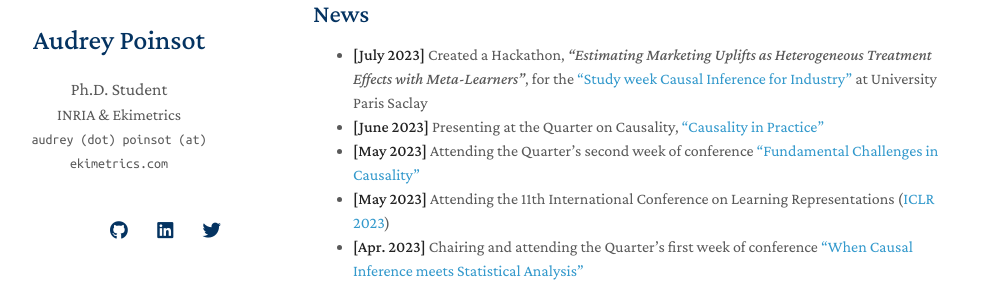
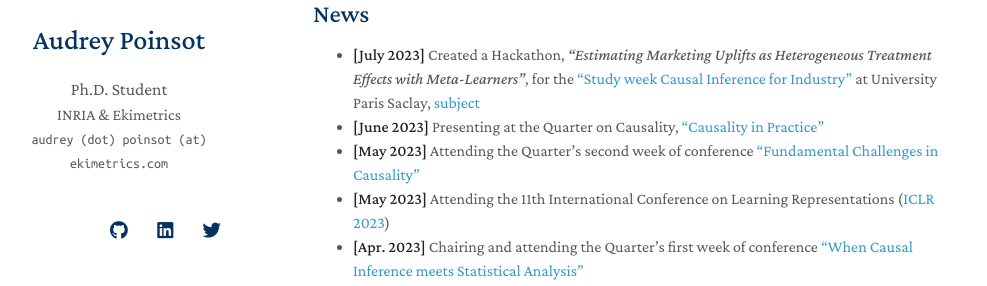
Before and after one commit to AudreyPoinsot/academic_website, a Jekyll site: the page built from index.md, in a window 1280 px wide and 900 px high, scrolled down 329 px. Shown: the part 190-476 px from the top of the window, without its empty margins (157-1144 px from the left). Built offline with Jekyll 4.4.1, drawn with Linux system fonts in a browser that asks for light colours; nearby versions of some CDN libraries; a style sheet for code colours, icons or effects is not loaded; our own code applies the rules of GitHub Pages for plain Markdown files.

Commit message:
add challenge Eki subject

```diff
--- a/index.md
+++ b/index.md
@@ -18,7 +18,7 @@ My goal is to provide advise and knowledge in order to democratize the use of ca
 
 ## News
 
-- **[July 2023]** Created a Hackathon, <em>"Estimating Marketing Uplifts as Heterogeneous Treatment Effects with Meta-Learners"</em>, for the <a href="https://quarter-on-causality.github.io/seme/">"Study week Causal Inference for Industry"</a> at University Paris Saclay
+- **[July 2023]** Created a Hackathon, <em>"Estimating Marketing Uplifts as Heterogeneous Treatment Effects with Meta-Learners"</em>, for the <a href="https://quarter-on-causality.github.io/seme/">"Study week Causal Inference for Industry"</a> at University Paris Saclay, <a href="https://audreypoinsot.github.io/academic_website/assets/files/challenge_Ekimetrics_study_week_causality.pdf.pdf">subject</a>
 - **[June 2023]** Presenting at the Quarter on Causality, <a href="https://quarter-on-causality.github.io/practice/">"Causality in Practice"</a>
 - **[May 2023]** Attending the Quarter's second week of conference <a href="https://quarter-on-causality.github.io/challenges/">"Fundamental Challenges in Causality"</a>
 - **[May 2023]** Attending the 11th International Conference on Learning Representations (<a href="https://iclr.cc/">ICLR 2023</a>)
```
Also changed, not shown: 1 other file.
